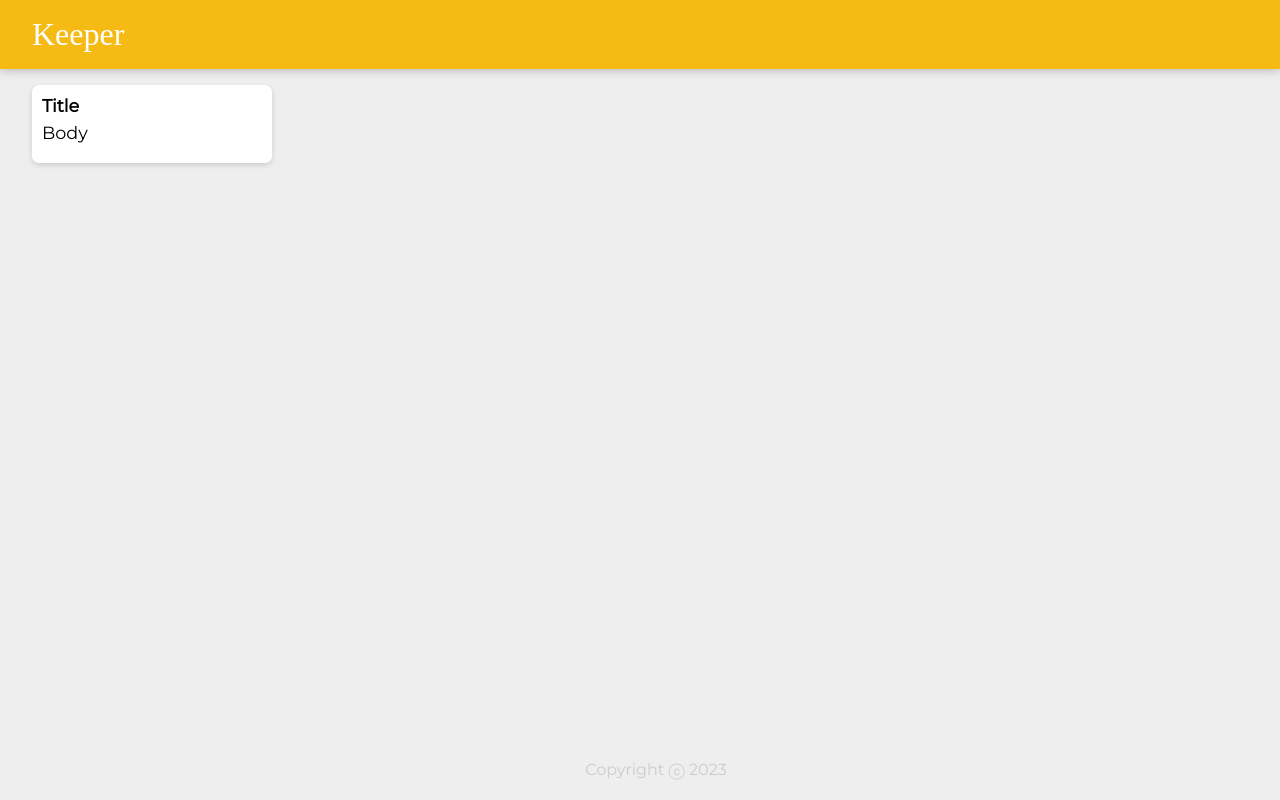
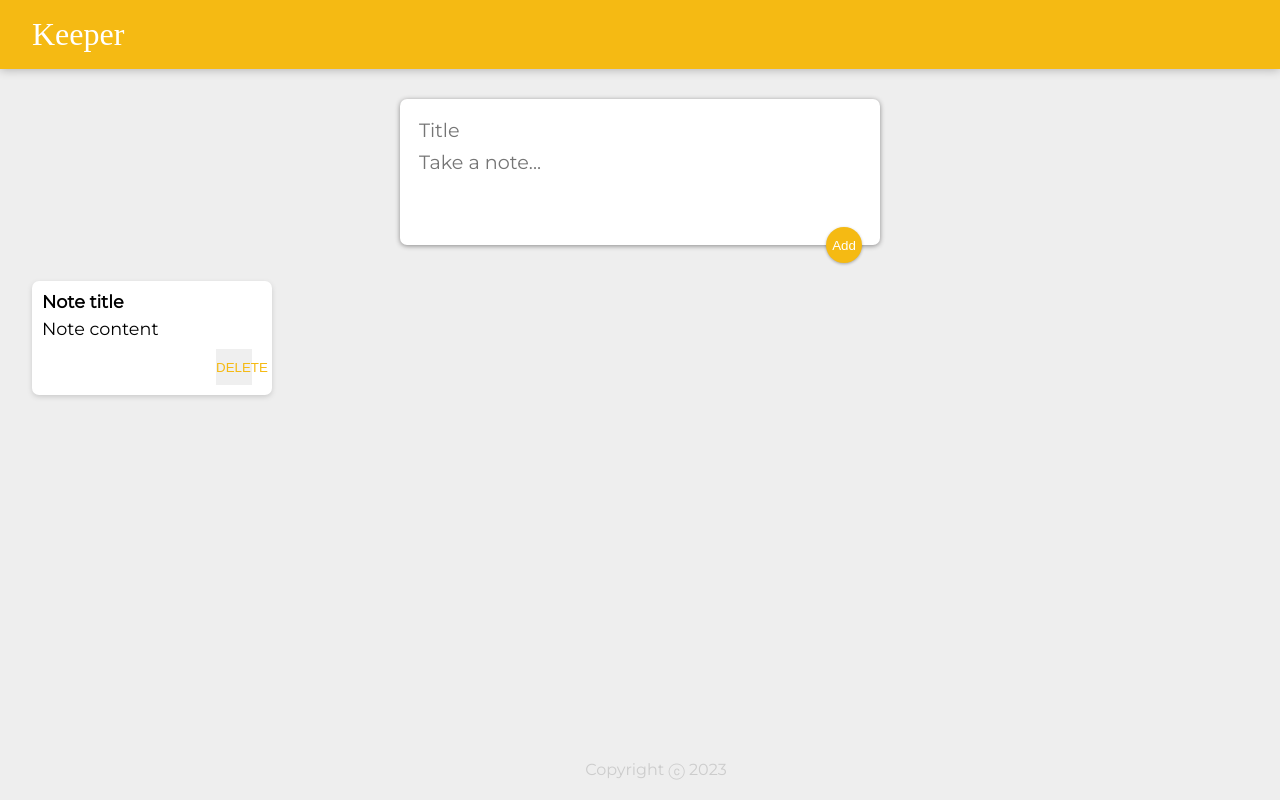
Before and after one commit to shaurya101/keeper, a React (Create React App) app: page / in a window 1280 px wide. Built offline with nearby package versions, Linux system fonts and the light colour scheme; a web font is replaced by a local one.

Commit message:
Initial layout before functionality

```diff
--- a/public/index.html
+++ b/public/index.html
@@ -2,7 +2,7 @@
 <html lang="en">
   <head>
     <title>Keeper</title>
-    <link
+    <link font-family: "Montserrat", sans-serif;
       href="https://fonts.googleapis.com/css?family=McLaren|Montserrat&display=swap"
       rel="stylesheet"
     />
--- a/public/styles.css
+++ b/public/styles.css
@@ -54,3 +54,49 @@
   white-space: pre-wrap;
   word-wrap: break-word;
 }
+
+.note button {
+  position: relative;
+  float: right;
+  margin-right: 10px;
+  color: #f5ba13;
+  border: none;
+  width: 36px;
+  height: 36px;
+  cursor: pointer;
+  outline: none;
+}
+
+form {
+  position: relative;
+  width: 480px;
+  margin: 30px auto 20px auto;
+  background: #fff;
+  padding: 15px;
+  border-radius: 7px;
+  box-shadow: 0 1px 5px rgb(138, 137, 137);
+}
+form input,
+form textarea {
+  width: 100%;
+  border: none;
+  padding: 4px;
+  outline: none;
+  font-size: 1.2em;
+  font-family: inherit;
+  resize: none;
+}
+form button {
+  position: absolute;
+  right: 18px;
+  bottom: -18px;
+  background: #f5ba13;
+  color: #fff;
+  border: none;
+  border-radius: 50%;
+  width: 36px;
+  height: 36px;
+  box-shadow: 0 1px 3px rgba(0, 0, 0, 0.3);
+  cursor: pointer;
+  outline: none;
+}
--- a/src/App.jsx
+++ /dev/null
@@ -1,16 +0,0 @@
-import React from "react";
-import Header from "./components/Header";
-import Note from "./components/Note";
-import Footer from "./components/Footer";
-
-function App() {
-    return (
-        <div>
-            <Header />
-            <Note />
-            <Footer />
-        </div>
-    );
-}
-
-export default App;
--- /dev/null
+++ b/src/components/App.jsx
@@ -0,0 +1,18 @@
+import React from "react";
+import Header from "./Header";
+import Note from "./Note";
+import Footer from "./Footer";
+import CreateArea from "./CreateArea";
+
+function App() {
+    return (
+        <div>
+            <Header />
+            <CreateArea />
+            <Note key={1} title="Note title" content="Note content" />
+            <Footer />
+        </div>
+    );
+}
+
+export default App;
--- /dev/null
+++ b/src/components/CreateArea.jsx
@@ -0,0 +1,15 @@
+import React from "react";
+
+function CreateArea() {
+  return (
+    <div>
+      <form>
+        <input name="title" placeholder="Title" />
+        <textarea name="content" placeholder="Take a note..." rows="3" />
+        <button>Add</button>
+      </form>
+    </div>
+  );
+}
+
+export default CreateArea;
--- a/src/components/Note.jsx
+++ b/src/components/Note.jsx
@@ -1,12 +1,13 @@
 import React from "react";
 
-function Note() {
-    return (
-        <div className="note">
-            <h1>Title</h1>
-            <p>Body</p>
-        </div>
-    );
+function Note(props) {
+  return (
+    <div className="note">
+      <h1>{props.title}</h1>
+      <p>{props.content}</p>
+      <button>DELETE</button>
+    </div>
+  );
 }
 
 export default Note;
--- a/src/index.js
+++ b/src/index.js
@@ -1,6 +1,6 @@
 import React from "react";
 import ReactDOM from "react-dom";
-import App from "./App.jsx";
+import App from "./components/App.jsx";
 
 
 ReactDOM.render(
```
